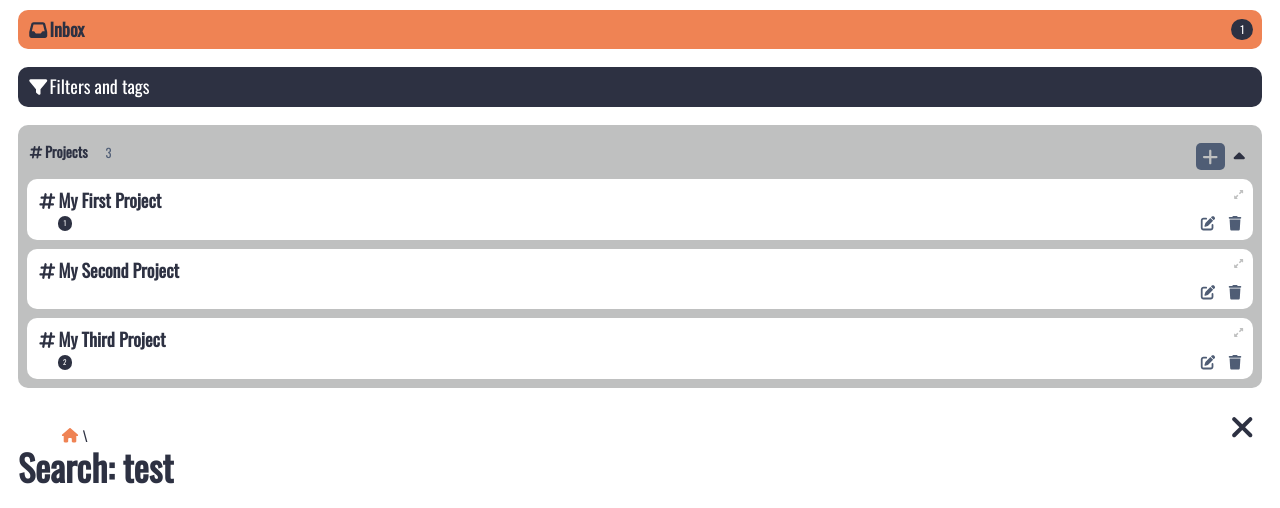
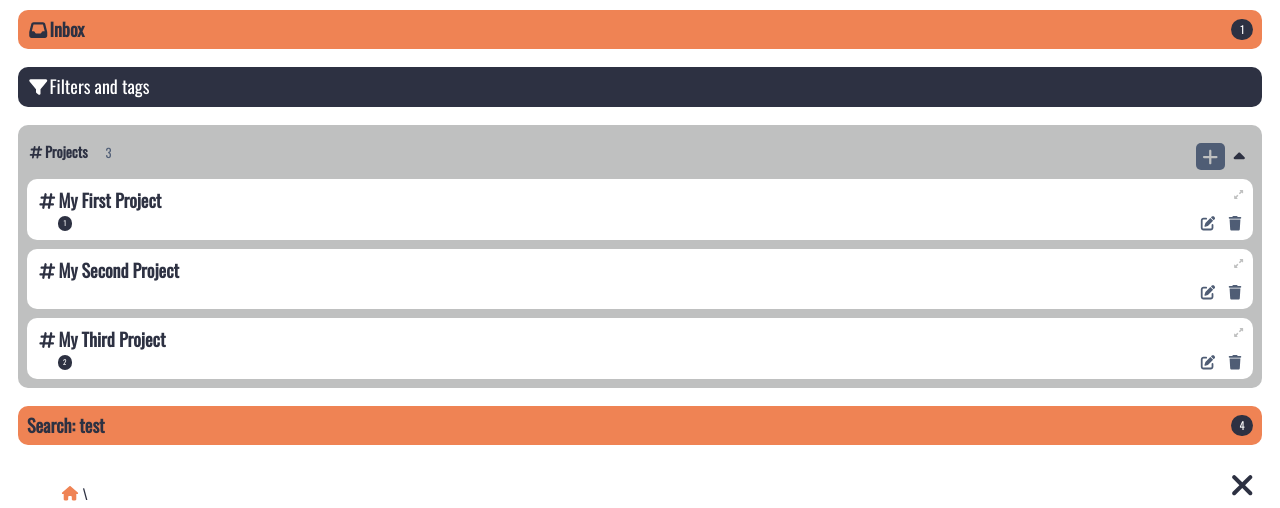
Before and after one commit to frarosset/todo-list, a website built with webpack: page src/index.html in a window 1280 px wide. Shown: the part 256-764 px from the top of the page. Built offline with nearby package versions, Linux system fonts and the light colour scheme; what pubsub-js, webfontloader would draw is missing.

Commit message:
Add resultsDomMiniNavComponent module
The resultsDomMiniNavComponent class instantiates a div that acts
as a button which shows the resultsDomComponent view when clicking
on it.

This behaviour is the same as the one obtained from the
filtersAndTagsDomComponent class. In fact, it is added to it
through composition using the same domMiniComponentMixin module.

domMiniComponentMixin has been again slightly modified. Mostly, the
this.initNTodoIcon() div has been included only if the
this.initNTodoNestedIcon method is not defined, but the
this.initNTodoIcon() is (it is for the resultsDomComponent, as
there is a todo count in there).

A temporary instance of this mini-view has been added to the
homeDomComponent instance, for testing.

```diff
--- a/src/index.css
+++ b/src/index.css
@@ -480,7 +480,8 @@ body > main {
 .project-mini-nav-div,
 .todo-mini-div,
 .note-mini-div,
-.filters-and-tags-mini-nav-div {
+.filters-and-tags-mini-nav-div,
+.results-mini-nav-div {
   padding: var(--base-mini-padding);
   border-radius: var(--base-mini-radius);
   background: var(--base-mini-bg-color);
@@ -510,6 +511,7 @@ body > main {
 }
 
 .project-mini-nav-div,
+.results-mini-nav-div,
 .filters-and-tags-mini-nav-div {
   grid-template-areas: "title";
   grid-template-columns: 1fr;
@@ -556,6 +558,7 @@ body > main {
 .project-mini-nav-div__title-h2,
 .todo-mini-div__title-h2,
 .note-mini-div__title-h2,
+.results-mini-nav-div__title-h2,
 .filters-and-tags-mini-nav-div__title-h2 {
   grid-area: title;
   font-size: var(--base-mini-title-fontsize);
@@ -627,6 +630,7 @@ body > main {
 }
 
 .home-div__content .project-mini-nav-div,
+.home-div__content .results-mini-nav-div,
 .home-div__content .filters-and-tags-mini-nav-div {
   padding-left: var(
     --base-list-padding-sides
@@ -639,7 +643,8 @@ body > main {
   align-items: center;
 }
 
-.home-div__content .project-mini-nav-div {
+.home-div__content .project-mini-nav-div,
+.home-div__content .results-mini-nav-div {
   color: var(--home-project-mini-nav-color);
   background-color: var(--home-project-mini-nav-bg-color);
 }
@@ -659,7 +664,8 @@ body > main {
 .note-mini-div__n-todo-nested-icon,
 .project-mini-nav-div__n-todo-nested-icon,
 .todo-mini-nav-div__n-todo-nested-icon,
-.note-mini-nav-div__n-todo-nested-icon {
+.note-mini-nav-div__n-todo-nested-icon,
+.results-mini-nav-div__n-todo-icon {
   color: var(--ntodonested-color);
   background-color: var(--ntodonested-bg-color);
   border-radius: 50%;
@@ -674,7 +680,8 @@ body > main {
 
 .project-mini-nav-div__n-todo-nested-icon,
 .todo-mini-nav-div__n-todo-nested-icon,
-.note-mini-nav-div__n-todo-nested-icon {
+.note-mini-nav-div__n-todo-nested-icon,
+.results-mini-nav-div__n-todo-icon {
   font-size: var(--ntodonested-nav-fontsize);
 }
 
@@ -682,9 +689,10 @@ body > main {
 .project-mini-div__n-todo-nested-icon__hidden,
 .todo-mini-div__n-todo-nested-icon__hidden,
 .note-mini-div__n-todo-nested-icon__hidden,
-.project-mini-nav-div__n-todo-nested-icon__hidden,
 .todo-mini-nav-div__n-todo-nested-icon__hidden,
-.note-mini-nav-div__n-todo-nested-icon__hidden {
+.note-mini-nav-div__n-todo-nested-icon__hidden,
+.resuls-mini-nav-div__n-todo-nested-icon__hidden,
+.project-mini-nav-div__n-todo-icon__hidden {
   display: none;
 }
 
--- a/src/js-modules/dom/domMiniComponentMixin.js
+++ b/src/js-modules/dom/domMiniComponentMixin.js
@@ -16,6 +16,7 @@ const pubsubLabel = {
   T: "TODO",
   N: "NOTE",
   F: "FILTERS AND TAGS",
+  R: "RESULTS",
 };
 
 export default function domMiniComponentMixin(targetClass, forNav = false) {
@@ -81,8 +82,11 @@ function redefineInitMiniNav() {
       // it becomes a method: 'this' is the object it will be attached to
       this.div = initDiv(this.constructor.blockName);
       this.div.appendChild(this.initTitle());
-      if (this.initNTodoNestedIcon != null)
+      if (this.initNTodoNestedIcon != null) {
         this.div.appendChild(this.initNTodoNestedIcon());
+      } else if (this.initNTodoIcon != null) {
+        this.div.appendChild(this.initNTodoIcon());
+      }
 
       this.div.associatedType = this.obj.type;
       this.div.associatedObject = this.obj;
--- a/src/js-modules/dom/homeDomComponent.js
+++ b/src/js-modules/dom/homeDomComponent.js
@@ -9,6 +9,7 @@ import resultsComponent from "../logic/resultsComponent.js";
 import resultsDomComponent from "./resultsDomComponent.js";
 import filtersAndTagsComponent from "../logic/filtersAndTagsComponent.js";
 import filtersAndTagsDomMiniNavComponent from "./filtersAndTagsDomMiniNavComponent.js";
+import resultsDomMiniNavComponent from "./resultsDomMiniNavComponent.js";
 
 import { uiIcons } from "./uiIcons.js";
 
@@ -69,6 +70,7 @@ export default class homeDomComponent {
       root
     );
     const resDomComp2 = new resultsDomComponent(resComp2);
+    const resDomComp3 = new resultsDomMiniNavComponent(resComp2);
 
     const filtersAndTags = new filtersAndTagsComponent({}, root);
     const filtersAndTagsDomMiniNav = new filtersAndTagsDomMiniNavComponent(
@@ -79,6 +81,7 @@ export default class homeDomComponent {
       inboxDom.div,
       filtersAndTagsDomMiniNav.div,
       projectListDom.div,
+      resDomComp3.div,
       resDomComp2.div
     );
 
--- /dev/null
+++ b/src/js-modules/dom/resultsDomMiniNavComponent.js
@@ -0,0 +1,14 @@
+import resultsDomComponent from "./resultsDomComponent.js";
+import { domMiniComponentMixin } from "./fixCircularDependenciesInDomComponents.js";
+
+//  Differently from filtersAndTagsDomComponent, this is not editable via UI and shows only the title
+
+export default class resultsDomMiniNavComponent extends resultsDomComponent {
+  static blockName = "results-mini-nav-div";
+
+  constructor(obj, showPath = false) {
+    super(obj, showPath);
+  }
+}
+
+domMiniComponentMixin(resultsDomMiniNavComponent, true); // for nav
```
